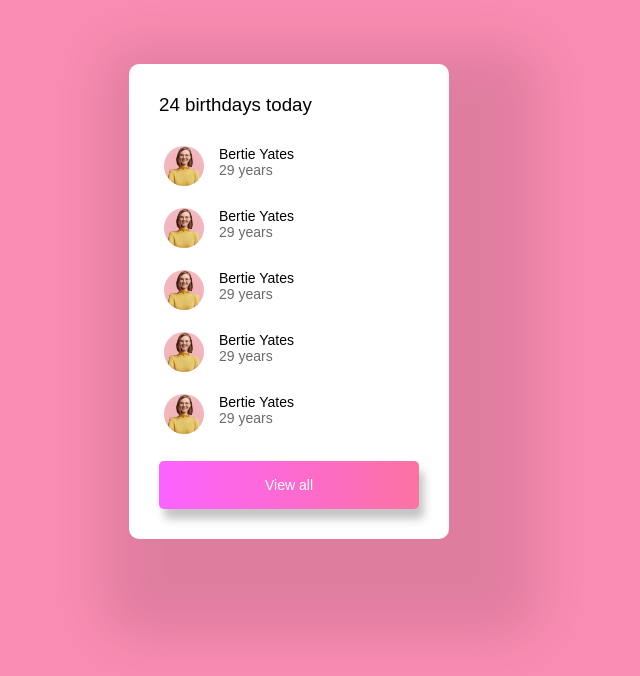
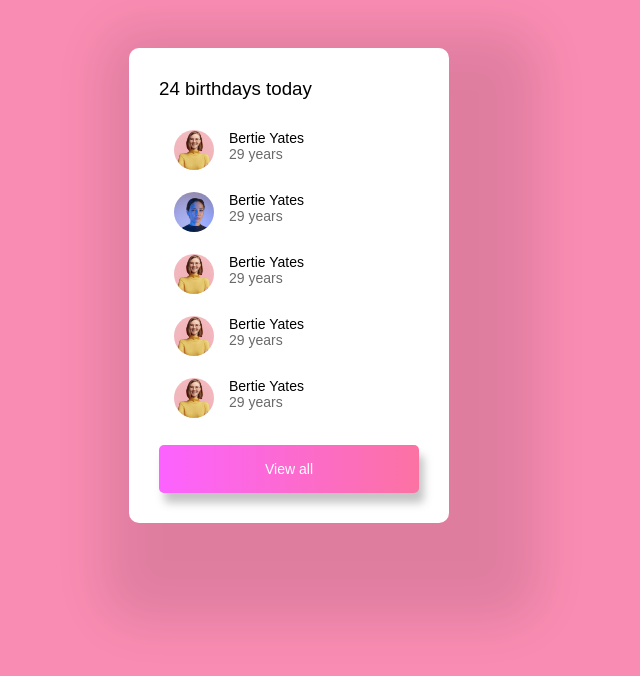
Before and after one commit to sreeramadasuarun/Html-test, a plain HTML site: page Index.html in a window 1280 px wide. Shown: the whole page, without its empty margins (351-991 px from the left). Drawn offline with Linux system fonts and the light colour scheme.

Commit message:
change-foldername

```diff
--- a/Index.html
+++ b/Index.html
@@ -28,7 +28,7 @@
 
                 <div class="person">
                     <div class="person-image">
-                        <img src="./Assets/image1.webp" alt="person image">
+                        <img src="./Assets/image3.jpg" alt="person image">
                     </div>
                     <div class="text">
                         <p class="person-name">Bertie Yates</p>
--- a/styles/styles.css
+++ b/styles/styles.css
@@ -26,6 +26,13 @@ h3 {
     font-size: 14px;
 }
 
+.container {
+    display: grid;
+    justify-content: center;
+    align-items: center;
+    margin-top: 3rem;
+}
+
 .cards {
     background-color: white;
     width: 20rem;
@@ -33,23 +40,18 @@ h3 {
     box-shadow: 32px 40px 50px 58px #0000001a;
     border-radius: 10px;
     padding: 30px;
-
-
 }
 
 .person {
-    margin: 0px;
+    margin-left: 10px;
     padding: 15px 5px 7px 5px;
     display: flex;
 }
-
-
 
 .btn-center {
     position: relative;
     text-align: center;
 }
-
 
 button {
     text-decoration: none;
@@ -75,13 +77,6 @@ button:hover {
     color: #6a6a6a;
 }
 
-.container {
-    display: grid;
-    justify-content: center;
-    align-items: center;
-    margin-top: 4rem;
-}
-
 .all-person-list {
     margin: 15px 0px 20px 0px;
 }
```
Also changed, not shown: Assets/image2.jpg (added), Assets/image3.jpg (added).
